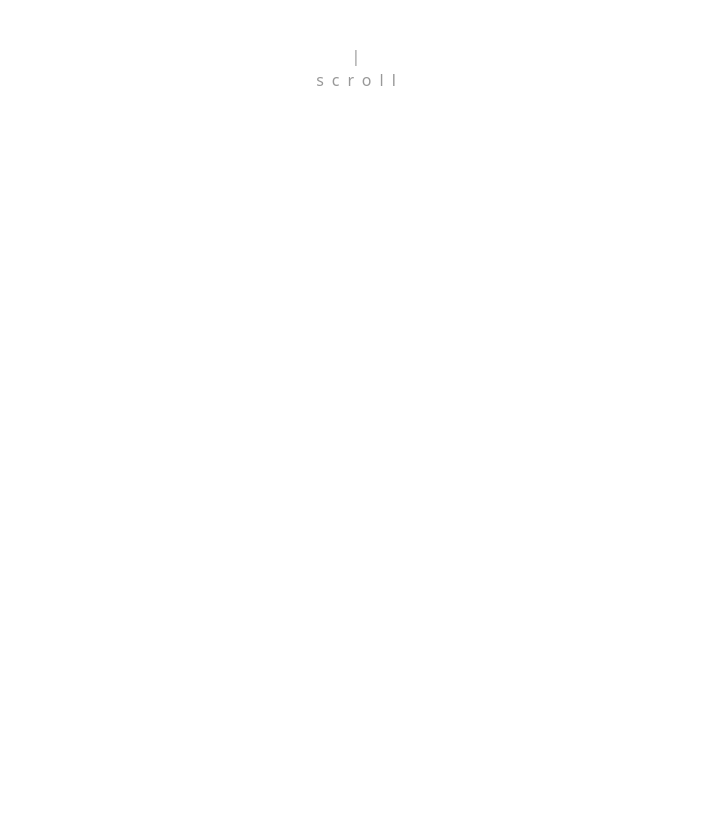
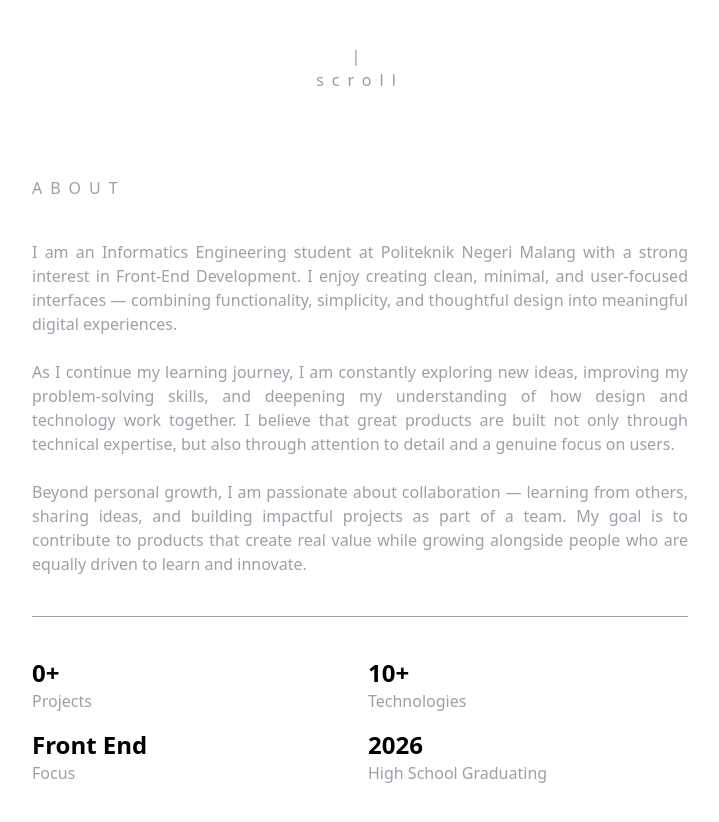
Before and after one commit to ryaand/portfolio, a Next.js app: page / in a window 1280 px wide. Shown: the part 680-1502 px from the top of the page, without its empty margins (280-999 px from the left). Built offline with nearby package versions, Linux system fonts and the light colour scheme.

Commit message:
feat: add about section

```diff
--- /dev/null
+++ b/src/Components/AboutSection/index.js
@@ -0,0 +1,61 @@
+"use client"
+
+import { easeIn, easeInOut, easeOut, motion } from "motion/react"
+
+const AboutSection = () => {
+    return (
+        <section className="w-screen flex justify-center items-center border-b border-zinc-400">
+            <div className="flex items-center  max-w-3xl w-full h-full text-zinc-400">
+                <div className="flex flex-col justify-between h-full p-14 gap-10">
+                    <motion.div
+                    initial={{ opacity: 0, x:-20 }}
+                    whileInView={{ opacity: 1, x:0 }}
+                    viewport={{ margin: "-110px" }}
+                    transition={{ duration:0.8 }}
+                    className="font-extralight tracking-[0.5em] text-zinc-400">
+                        ABOUT
+                    </motion.div>
+                    <motion.div
+                    initial={{ opacity: 0, y:15 }}
+                    whileInView={{ opacity: 1, y:0 }}
+                    viewport={{ margin: "-300px" }}
+                    transition={{ duration:0.7, ease:easeOut }}
+                    className="text-justify text-zinc-400">
+                        I am an Informatics Engineering student at Politeknik Negeri Malang with a strong interest in Front-End Development. I enjoy creating clean, minimal, and user-focused interfaces — combining functionality, simplicity, and thoughtful design into meaningful digital experiences.
+                        <br></br>
+                        <br></br>
+                        As I continue my learning journey, I am constantly exploring new ideas, improving my problem-solving skills, and deepening my understanding of how design and technology work together. I believe that great products are built not only through technical expertise, but also through attention to detail and a genuine focus on users.
+                        <br></br>
+                        <br></br>
+                        Beyond personal growth, I am passionate about collaboration — learning from others, sharing ideas, and building impactful projects as part of a team. My goal is to contribute to products that create real value while growing alongside people who are equally driven to learn and innovate.
+                    </motion.div>
+                    <motion.div
+                    initial={{ opacity: 0, y:10 }}
+                    whileInView={{ opacity: 1, y:0 }}
+                    viewport={{ margin: "-200px" }}
+                    transition={{ duration:0.7, ease:easeOut }}
+                    className="grid grid-cols-2 gap-4 border-t pt-10 border-zinc-400">
+                        <div>
+                            <div className="font-black text-2xl text-black">0+</div>
+                            <div className="font-light">Projects</div>
+                        </div>
+                        <div>
+                            <div className="font-black text-2xl text-black">10+</div>
+                            <div className="font-light">Technologies</div>
+                        </div>
+                        <div>
+                            <div className="font-black text-2xl text-black">Front End</div>
+                            <div className="font-light">Focus</div>
+                        </div>
+                        <div>
+                            <div className="font-black text-2xl text-black">2026</div>
+                            <div className="font-light">High School Graduating</div>
+                        </div>
+                    </motion.div>
+                </div>
+            </div>
+        </section>
+    )
+}
+
+export default AboutSection
--- a/src/app/page.js
+++ b/src/app/page.js
@@ -1,14 +1,13 @@
 "use client"
 
-import Image from "next/image";
-import * as motion from "motion/react-client"
+import AboutSection from "@/Components/AboutSection";
 import HeroSection from "@/Components/HeroSection";
-import { useEffect } from "react";
 
 export default function Home() {
   return (
     <section className="h-2000 overflow-x-hidden">
       <HeroSection></HeroSection>
+      <AboutSection></AboutSection>
     </section>
   );
 }
```
